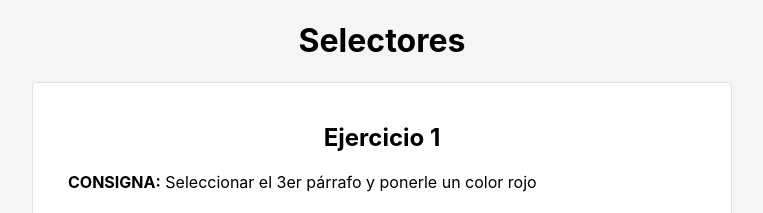
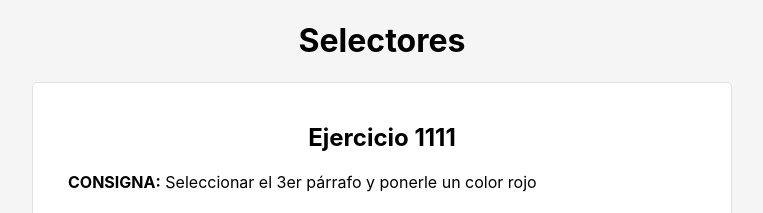
Before and after one commit to CelesteSelena2022/Ejercicios-de-la-Plataforma, a plain HTML site: page Selectores avanzados y Pseudo clases/index.html in a window 1280 px wide. Shown: the top 213 px of the page, without its empty margins (258-1021 px from the left). Drawn offline with Linux system fonts and the light colour scheme.

Commit message:
cambio titulo ejercicio 1

```diff
--- a/Selectores avanzados y Pseudo clases/index.html
+++ b/Selectores avanzados y Pseudo clases/index.html
@@ -16,7 +16,7 @@
         ***************************************
         -->
         <section>
-            <h2>Ejercicio 1</h2>
+            <h2>Ejercicio 1111</h2>
             <p>
                 <span class="consigna">CONSIGNA:</span> Seleccionar el 3er párrafo y
                 ponerle un color rojo
```
